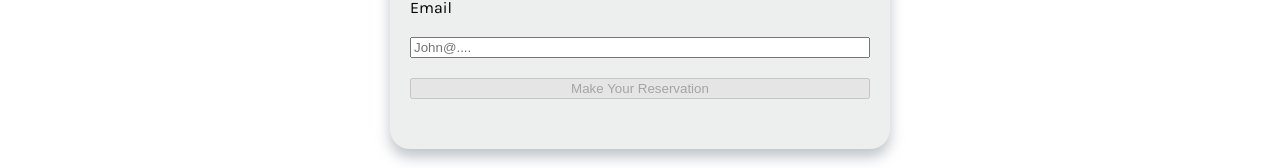
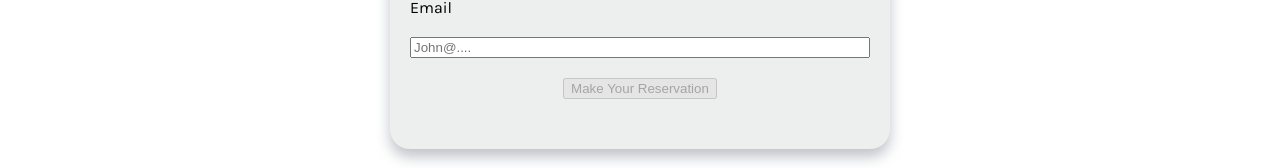
Before and after one commit to ae-graham/little-lemon, a React (Create React App) app: page /reservation in a window 1280 px wide. Shown: the part 751-919 px from the top of the page. Built offline with nearby package versions, Linux system fonts and the light colour scheme; a web font is replaced by a local one.

Commit message:
added confirmation page

```diff
--- a/src/App.js
+++ b/src/App.js
@@ -5,6 +5,7 @@ import Footer from './components/Footer';
 import Homepage from './components/Homepage'
 import About from './components/About'
 import Reservations from './components/Reservations'
+import Confirmation from './components/Confirmation'
 import {Routes, Route} from 'react-router-dom';
 import salad from './assets/greek salad.jpg';
 import bruschetta from './assets/bruchetta.jpg';
@@ -43,6 +44,7 @@ function App() {
         <Route path='/' element={<Homepage specials={specials} />} />
         <Route path='/about' element={<About />} />
         <Route path='/reservation' element={<Reservations />} />
+        <Route path='/confirmation' element={<Confirmation />} />
       </Routes>
       <hr></hr>
       <Footer />
--- a/src/components/BookingForm.js
+++ b/src/components/BookingForm.js
@@ -2,9 +2,11 @@ import { useState } from "react";
 import { useEffect } from "react";
 import {useFormik} from "formik";
 import * as Yup from "yup";
+import {Link} from 'react-router-dom';
 
 
 const BookingForm = () => {
+  const [reservation, setReservation] = useState({})
   const [availableTimes, setavailableTimes] = useState([]);
 
   //-----------API DATA-----------//
@@ -83,7 +85,7 @@ const BookingForm = () => {
   })
 
   const isdisabled = () => {
-    if(values.date  && values.time && values.guests && values.name && values.surname && values.email){
+    if(values.date  && values.time && values.guests && values.firstname && values.lastname && values.email){
         return false
     } else {
         return true
@@ -91,7 +93,7 @@ const BookingForm = () => {
   }
 
   return(
-    <form style={{display: 'grid', gap: '20px'}} onSubmit={handleSubmit}>    {/*Remember inline styles are written differently in React*/}
+    <form style={{display: 'grid', gap: '20px'}} onSubmit={handleSubmit} reservation={reservation}>    {/*Remember inline styles are written differently in React*/}
       <label htmlFor="res-date">Choose date</label>
       <input type="date" id="res-date" name="date" value={values.date} onChange={handleChange}/>
       <label htmlFor="res-time">Choose time</label>
@@ -140,7 +142,9 @@ const BookingForm = () => {
         value={values.email}
       />
       {touched.email && errors.email ? (<div className='error--field'>{errors.email}</div>) : null}
-      <input type="submit" value="Make Your Reservation" data-testid="submit-button" disabled={isdisabled()}/>
+      <Link to ="/Confirmation" state={{reservation: values}}>
+        <input className='submit-form' type="submit" value="Make Your Reservation" data-testid="submit-button" disabled={isdisabled()}/>
+      </Link>
     </form>
   )
 }
--- /dev/null
+++ b/src/components/Confirmation.js
@@ -0,0 +1,23 @@
+import React from 'react'
+import { useLocation } from 'react-router-dom'
+
+const Confirmation = () => {
+  const location = useLocation()
+  const reservation = location.state.reservation
+  return(
+    <div className='confirmation'>
+        <h3>Congrats, your order has been placed!</h3>
+        <div className='confirmation--main__div'>
+          <p>Name: <strong>{reservation.firstname}</strong></p>
+          <p>Surname: <strong>{reservation.lastname}</strong></p>
+          <p>Email: <strong>{reservation.email}</strong></p>
+          <p>Date: <strong>{reservation.date}</strong></p>
+          <p>Time: <strong>{reservation.time}</strong></p>
+          <p>Guests: <strong>{reservation.guests}</strong></p>
+        </div>
+
+    </div>
+  )
+}
+
+export default Confirmation;
--- a/src/css/Reservations.css
+++ b/src/css/Reservations.css
@@ -19,4 +19,8 @@ form {
   form {
     max-width: 500px;
   }
+
+  form a {
+    place-self: center;
+  }
 }
```
